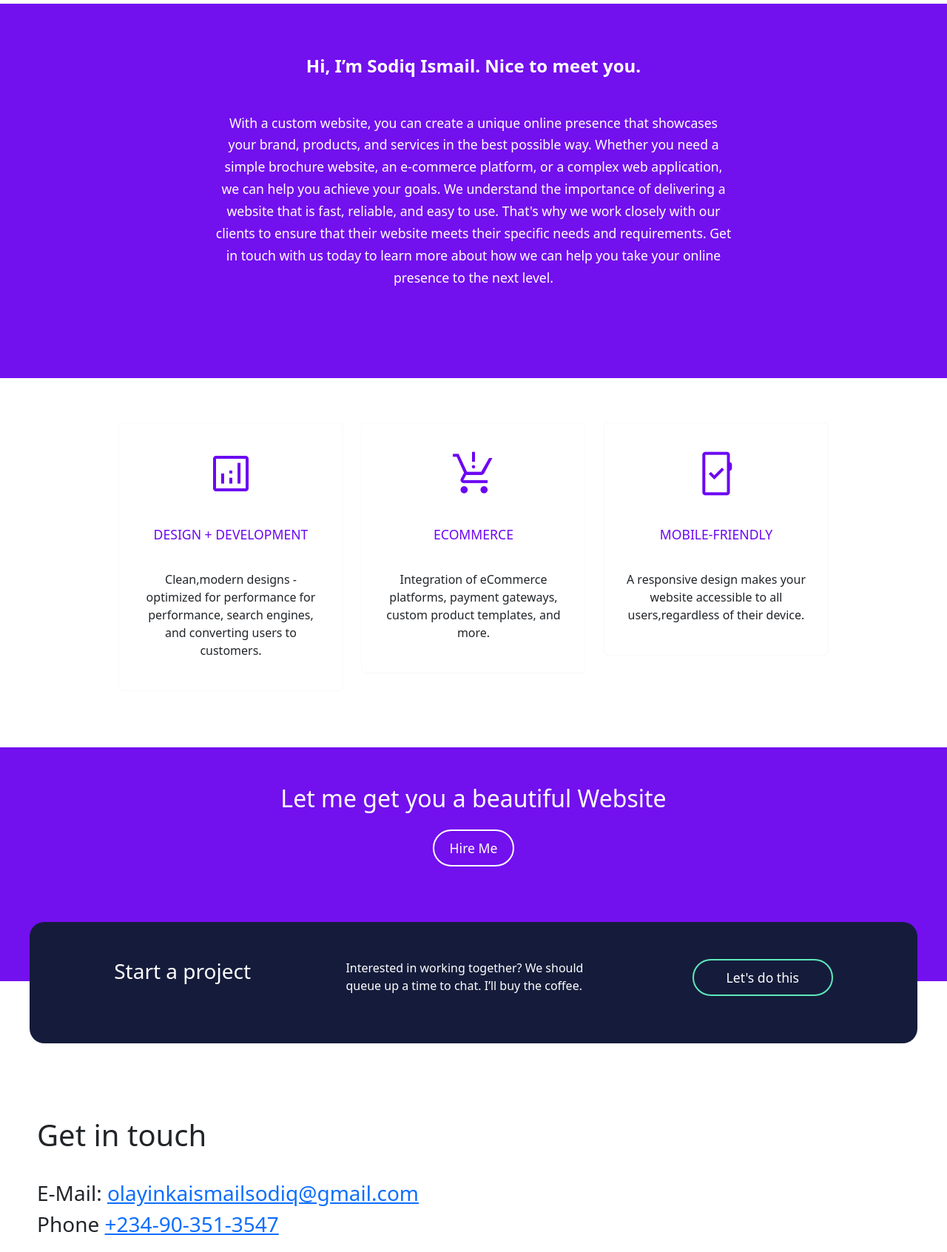
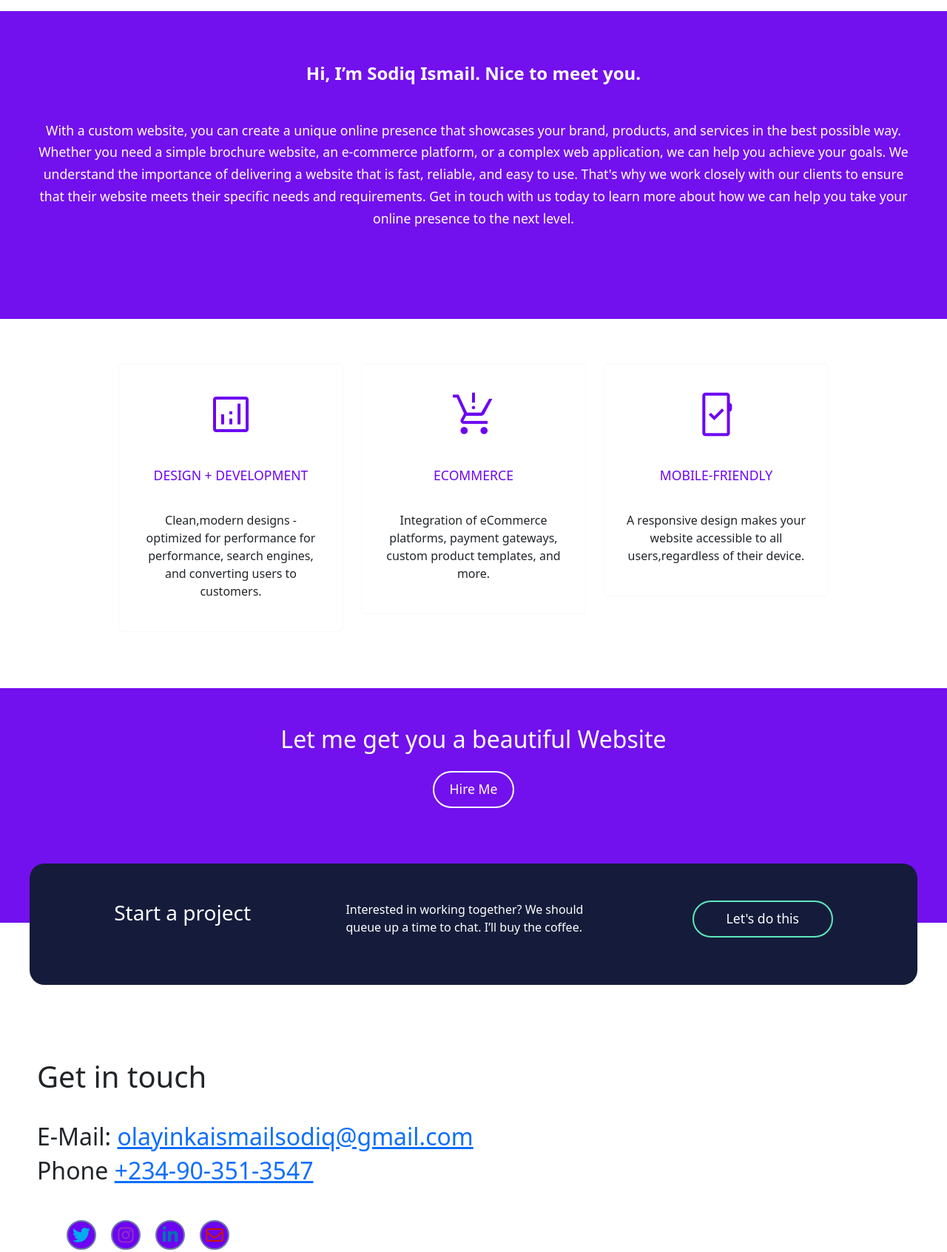
Before and after one commit to ttherealm/Realm-s-Portfolio, a plain HTML site: page index.html in a window 1280 px wide. Shown: the part 840-2532 px from the top of the page at 74% size. Drawn offline with nearby package versions, Linux system fonts and the light colour scheme.

Commit message:
Mobile-query

```diff
--- a/css/styles.css
+++ b/css/styles.css
@@ -3,7 +3,7 @@
 }
 body{
     position: relative;
-    padding-top: 90px;
+    padding-top: 100px;
 }
 
 /* NAV */
@@ -94,7 +94,7 @@ nav{
     font-size: 1.1rem;
         padding: 20px 50px;
         margin: auto;
-        width: 800px;
+        /* width: 800px; */
         line-height: 1.7;
 }
 
@@ -186,6 +186,9 @@ nav{
     padding:30px 0;
     font-size: 2.5rem;
 }
+.contact>h3{
+    font-size: 2rem;
+}
 .contact>h3>a{
     text-transform: lowercase;
 
@@ -238,7 +241,7 @@ footer{
 
 /* MEDIA QUERIES */
 
-@media screen and (max-device-width: 640px){
+@media screen and (max-device-width: 680px){
    *{
         margin: 0;
         padding: 0;
@@ -368,6 +371,10 @@ footer{
                        background-color: #5fe8bb;
                        color: #000;
                    }
+           /* CONTACT */
+                   .contact>h3 {
+                       font-size: 1.2rem;
+                   }
 
 
 }
```
